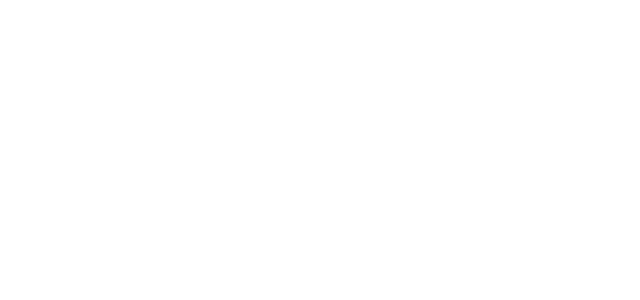
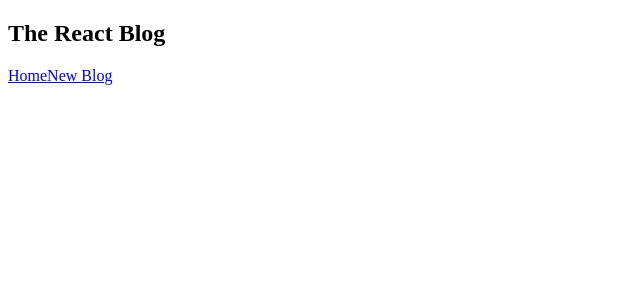
Before and after one commit to arfaoui-aziz/React-Todo, a React (Create React App) app: page / in a window 1280 px wide. Shown: the top 300 px of the page, without its empty margins (0-640 px from the left). Built offline with nearby package versions, Linux system fonts and the light colour scheme.

Commit message:
feat: Navbar Component Init

```diff
--- a/src/App.js
+++ b/src/App.js
@@ -1,5 +1,11 @@
+import Navbar from "./Navbar";
+
 const App = () => {
-    return(<div className=""></div>)
+  return (
+    <div className="App">
+      <Navbar />
+    </div>
+  );
 };
 
 export default App;
--- /dev/null
+++ b/src/Navbar.js
@@ -0,0 +1,13 @@
+const Navbar = () => {
+  return (
+    <nav className="navbar">
+      <h1>The React Blog</h1>
+      <div className="links">
+        <a href="/">Home</a>
+        <a href="/create">New Blog</a>
+      </div>
+    </nav>
+  );
+};
+
+export default Navbar;
--- a/src/index.js
+++ b/src/index.js
@@ -1,4 +1,10 @@
+import React from "react";
 import ReactDOM from "react-dom";
 import App from "./App";
 
-ReactDOM.render(<App />, document.querySelector("#root"));
+ReactDOM.render(
+  <React.StrictMode>
+    <App />
+  </React.StrictMode>,
+  document.querySelector("#root")
+);
```
Also changed, not shown: 1 other file (tests, documents, lock files or other folders).
